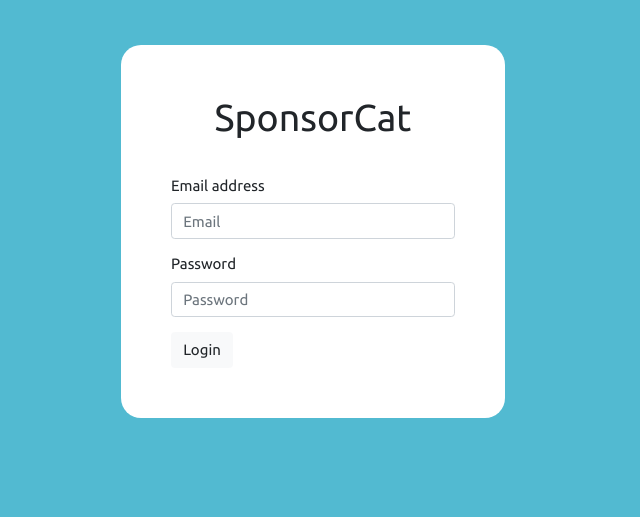
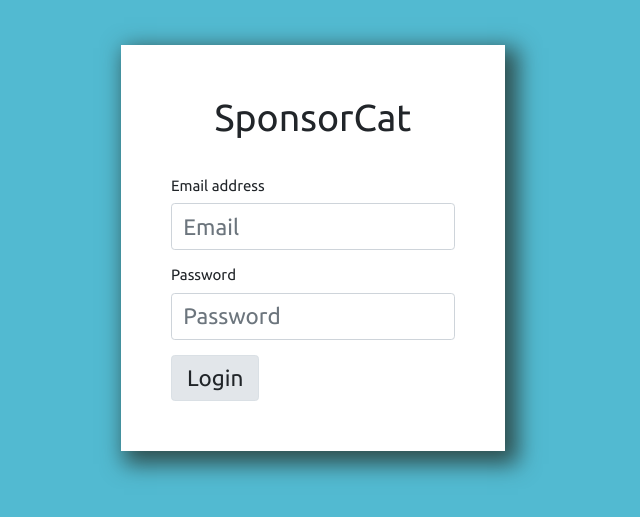
Before and after one commit to amberheilman/sponsor-cat, a Flask app: page / in a window 1280 px wide. Shown: the top 517 px of the page, without its empty margins (327-967 px from the left). Run offline with Flask 2, Linux system fonts and the light colour scheme; some libraries are stand-ins or nearby versions.

Commit message:
style changes

```diff
--- a/static/login.css
+++ b/static/login.css
@@ -10,7 +10,7 @@ html, body {
     width: 30%;
     background-color: white;
     padding: 50px;
-    border-radius: 20px;
+    box-shadow: 8px 8px 21px 5px darkslategrey;
 }
 .heading {
     text-align: center;
@@ -29,3 +29,17 @@ html, body {
         width: 100%;
     }
 }
+.form-control {
+    font-size: 1.5rem;
+}
+.btn {
+    font-size: 1.5em;
+    padding: 5px 15px 5px 15px;
+    background-color: #e2e6ea;
+    border-color: #dae0e5;
+}
+.btn:hover {
+    background-color: #52bad1;
+    color: white;
+    border-color: #52bad1;
+}
```
Also changed, not shown: static/index.css (+8 -0 lines).
